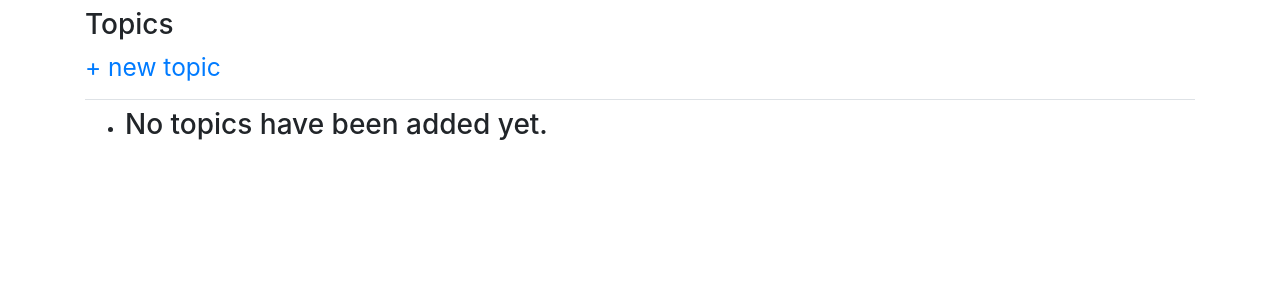
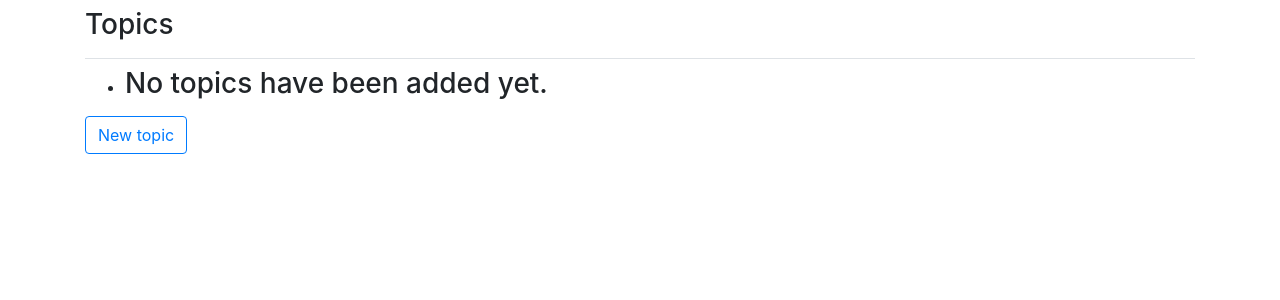
Before and after one commit to tritiumTino/-synopses, a Django app: page /topics/ in a window 1280 px wide. Shown: the part 56-356 px from the top of the page. Run offline with Django 3.2, Linux system fonts and the light colour scheme; the visitor is signed in with stand-in values (Sample User, id 1); data that the repository does not hold is empty; some libraries are stand-ins or nearby versions.

Commit message:
edit buttons

```diff
--- a/learning_logs/templates/learning_logs/entry.html
+++ b/learning_logs/templates/learning_logs/entry.html
@@ -19,6 +19,6 @@
 </div>
 
 <div class="card-body">
-    <a class="btn btn-primary" href="{% url 'learning_logs:topic' topic.id %}" role="button">{{ topic }}</a>
+    <a class="btn btn-outline-primary" href="{% url 'learning_logs:topic' topic.id %}" role="button">{{ topic }}</a>
 </div>
 {% endblock content %}
--- a/learning_logs/templates/learning_logs/topics.html
+++ b/learning_logs/templates/learning_logs/topics.html
@@ -5,7 +5,6 @@
 {% block content_title %}
 <div>
     <h3>Topics</h3>
-  <small><a href="{% url 'learning_logs:new_topic' %}">+ new topic</a></small>
 </div>
 
 {% endblock content_title %}
@@ -15,11 +14,14 @@
     {% for topic in topics %}
     <li>
         <h3>
-          <a href="{{ topic.id }}">{{ topic }}</a>
+            <a class="btn btn-primary" href="{{ topic.id }}" role="button">{{ topic }}</a>
         </h3>
     </li>
     {% empty %}
     <li><h3>No topics have been added yet.</h3></li>
     {% endfor %}
 </ul>
+<small>
+    <a class="btn btn-outline-primary" href="{% url 'learning_logs:new_topic' %}" role="button">New topic</a>
+</small>
 {% endblock content %}
```
Also changed, not shown: learning_logs/templates/learning_logs/topic.html (+5 -6 lines). Lines whose indentation alone changed are shown as unchanged.
